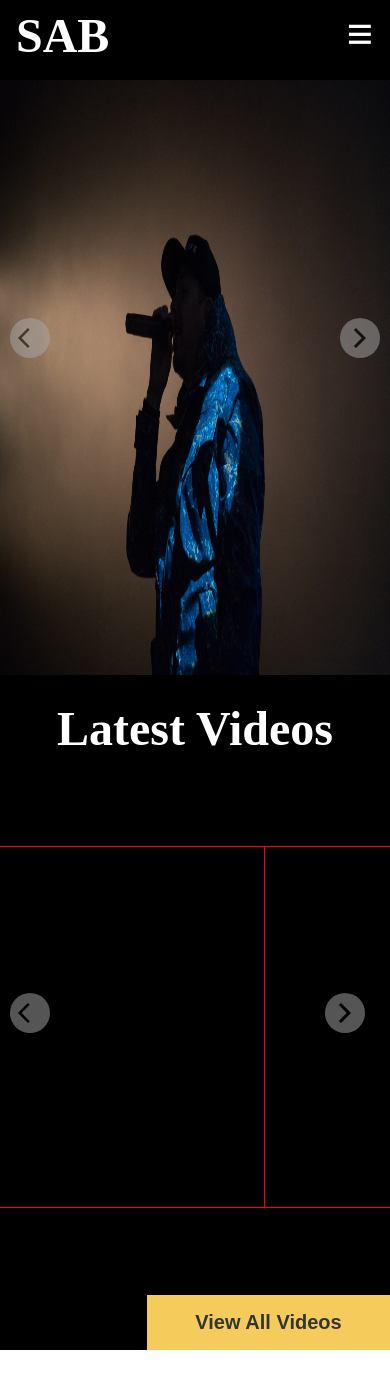
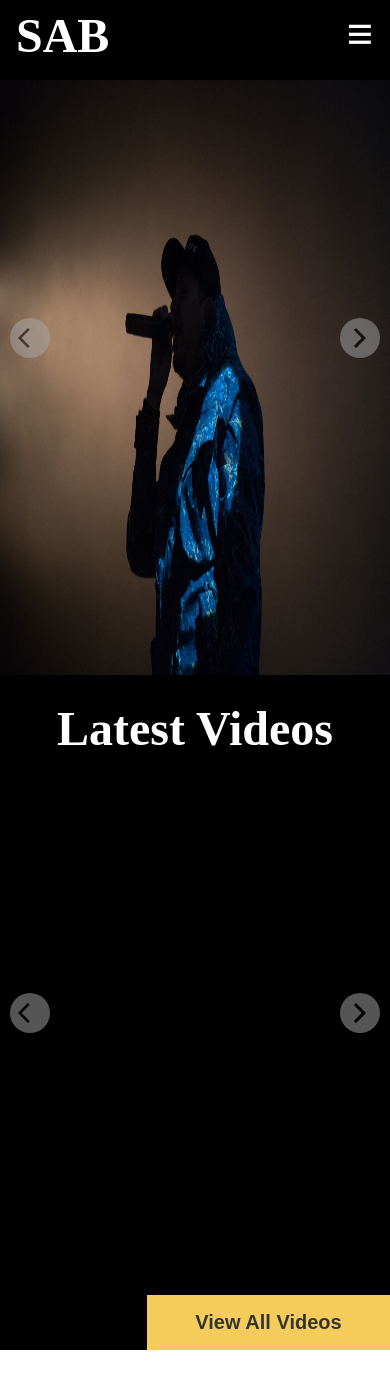
Before and after one commit to louisbrent1992/Record-Label, a React (Create React App) app: page / in a window 390 px wide. Shown: the top 1378 px of the page. Built offline with nearby package versions, Linux system fonts and the light colour scheme.

Commit message:
updated mobile responsiveness for latestVideos component

```diff
--- a/src/Components/LatestVideos.jsx
+++ b/src/Components/LatestVideos.jsx
@@ -30,7 +30,6 @@ const Arrow = styled.div`
 	cursor: pointer;
 	opacity: 0.5;
 	z-index: 2;
-	margin-right: 15px;
 `;
 const Wrapper = styled.div`
 	display: flex;
@@ -66,11 +65,10 @@ const Slide = styled.div`
 const VideoContainer = styled.div`
 	width: 100vw;
 	display: flex;
-	flex-direction: column;
-	align-items: center;
+	justify-content: center;
+	flex: 1 1 33%;
 `;
 const Video = styled(ReactPlayer)`
-	border: 1px solid red;
 	width: 400px;
 	height: 540px;
 `;
```
